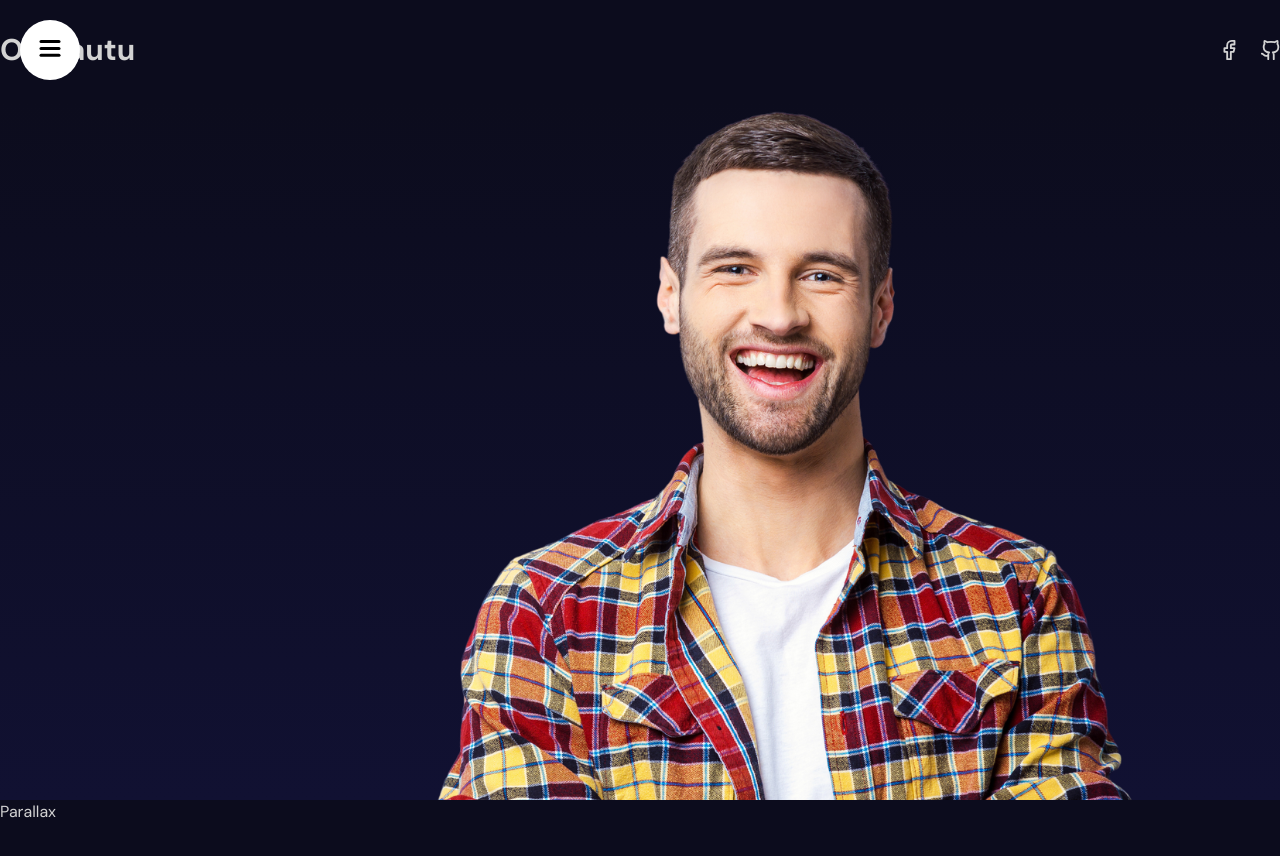
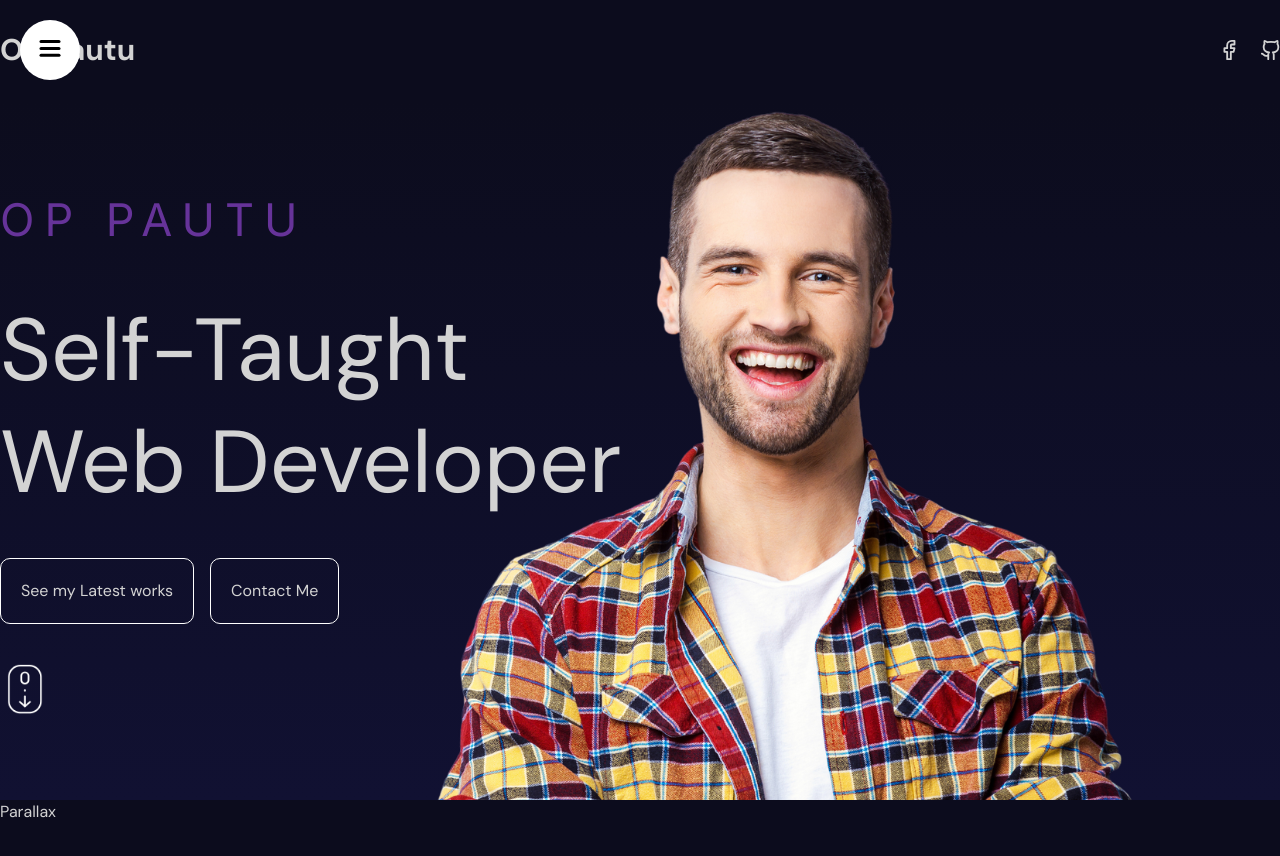
Before and after one commit to Op-Pautu/Portfolio, a React (Vite) app: page / in a window 1280 px wide. Shown: the top 856 px of the page. Built offline with nearby package versions, Linux system fonts and the light colour scheme.

Commit message:
Add font

```diff
--- a/index.html
+++ b/index.html
@@ -5,6 +5,12 @@
     <meta name="viewport" content="width=device-width, initial-scale=1.0" />
     <link
       href="https://fonts.googleapis.com/css2?family=DM+Sans:ital,opsz,wght@0,9..40,100;0,9..40,200;0,9..40,300;0,9..40,400;0,9..40,500;0,9..40,600;0,9..40,700;0,9..40,800;0,9..40,900;0,9..40,1000;1,9..40,100;1,9..40,1000&display=swap"
+      rel="stylesheet"
+    />
+    <link rel="preconnect" href="https://fonts.googleapis.com" />
+    <link rel="preconnect" href="https://fonts.gstatic.com" crossorigin />
+    <link
+      href="https://fonts.googleapis.com/css2?family=Inter:wght@400&display=swap"
       rel="stylesheet"
     />
     <link rel="icon" href="/documents.png" />
--- a/src/components/Hero.jsx
+++ b/src/components/Hero.jsx
@@ -1,8 +1,37 @@
+const customFontStyle = {
+  fontFamily: "Inter",
+};
+
 const Hero = () => {
   return (
     <div className="h-[calc(100vh-100px)] bg-[linear-gradient(180deg,_#0c0c1d,_#111132)] overflow-hidden relative">
-      <div className="h-[100%] absolute top-0 right-0">
-        <img src="/hero.png" alt="hero" />
+      <div className="max-w-[1366px] h-[100%] m-auto" id="wrapper">
+        <div
+          className="h-[100%] flex flex-col justify-center gap-10 w-[50%]"
+          id="textContainer"
+        >
+          <h2
+            className="text-[#663399] text-[45px] tracking-[10px]"
+            style={customFontStyle}
+          >
+            OP PAUTU
+          </h2>
+          <h1 className="text-[88px] tracking-normal leading-[112px]">
+            Self-Taught Web Developer
+          </h1>
+          <div className="space-x-4" id="buttons">
+            <button className="p-[20px] border border-white rounded-[10px] bg-transparent cursor-pointer">
+              See my Latest works
+            </button>
+            <button className="p-[20px] border border-white rounded-[10px] bg-transparent cursor-pointer">
+              Contact Me
+            </button>
+          </div>
+          <img className="w-[50px]" src="/scroll.png" alt="scroll icon" />
+        </div>
+        <div className="h-[100%] absolute top-0 right-0">
+          <img src="/hero.png" alt="hero" />
+        </div>
       </div>
     </div>
   );
```
Also changed, not shown: public/scroll.png (added).
